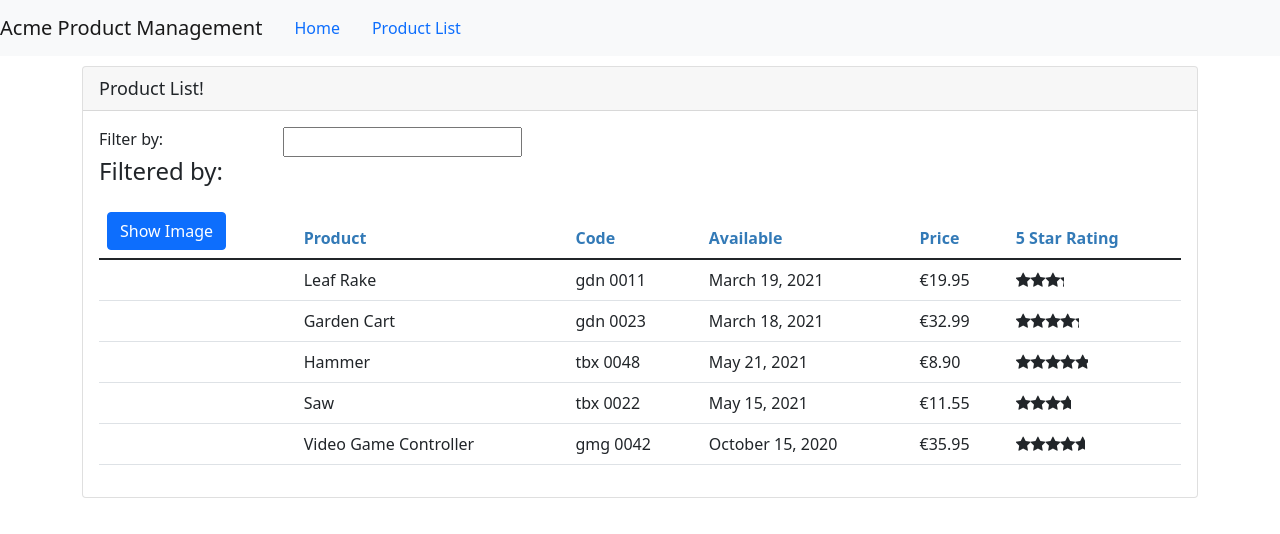
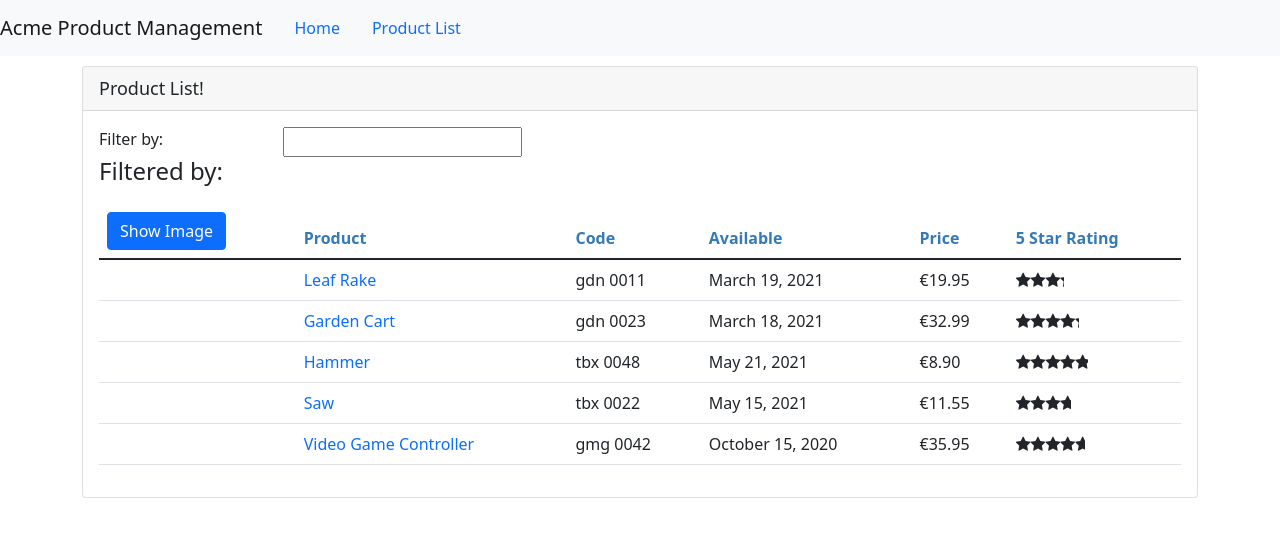
Before and after one commit to JulianaBernardes/angular-lerning, an Angular app in the folder Angular-GettingStarted-master/APM/: page /products in a window 1280 px wide. Shown: the top 534 px of the page. Built offline with nearby package versions, Linux system fonts and the light colour scheme.

Commit message:
routing with parameters and with code

```diff
--- a/Angular-GettingStarted-master/APM/src/app/products/product-detail.component.html
+++ b/Angular-GettingStarted-master/APM/src/app/products/product-detail.component.html
@@ -1,5 +1,12 @@
 <div class="card">
     <div class="card-header">
-        {{pageTitle}}
+        {{pageTitle + ': ' + product?.productName}}
+    </div>
+    <div class="card-footer">
+        <button class="btn btn-outline-secondary"
+                style='width:80px'
+                (click)='onBack()'>
+            <i class="fa fa-chevron-left"></i> Back
+        </button>
     </div>
 </div>
--- a/Angular-GettingStarted-master/APM/src/app/products/product-detail.component.ts
+++ b/Angular-GettingStarted-master/APM/src/app/products/product-detail.component.ts
@@ -1,4 +1,6 @@
 import { Component, OnInit } from '@angular/core';
+import { ActivatedRoute, Router } from '@angular/router';
+import { IProduct } from './product';
 
 @Component({
   templateUrl: './product-detail.component.html',
@@ -6,10 +8,28 @@ import { Component, OnInit } from '@angular/core';
 })
 export class ProductDetailComponent implements OnInit {
   pageTitle: string = 'Product Detail'
+  product: IProduct | undefined
 
-  constructor() { }
+  constructor(private route: ActivatedRoute,
+              private router: Router) { }
 
   ngOnInit(): void {
+    const id = Number(this.route.snapshot.paramMap.get('id'))
+    this.pageTitle += `: ${id}`
+    this.product = {
+      "productId": id,
+      "productName": "Leaf Rake",
+      "productCode": "GDN-0011",
+      "releaseDate": "March 19, 2021",
+      "description": "Leaf rake with 48-inch wooden handle.",
+      "price": 19.95,
+      "starRating": 3.2,
+      "imageUrl": "assets/images/leaf_rake.png"
+    }
+  }
+
+  onBack(): void {
+    this.router.navigate(['/products'])
   }
 
 }
--- a/Angular-GettingStarted-master/APM/src/app/products/product-list.component.html
+++ b/Angular-GettingStarted-master/APM/src/app/products/product-list.component.html
@@ -48,7 +48,11 @@
                                 alt="product image"
                             >
                         </td>
-                        <td>{{product.productName}}</td>
+                        <td>
+                            <a [routerLink]="['/products', product.productId]">
+                               {{product.productName}}
+                            </a>
+                        </td>
                         <td>{{product.productCode | lowercase | convertToSpaces: '-'}}</td>
                         <td>{{product.releaseDate}}</td>
                         <td>{{product.price | currency: 'EUR':'symbol':'1.2-2'}}</td>
```
